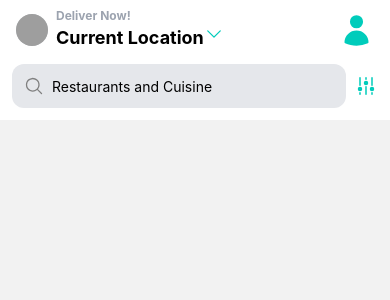
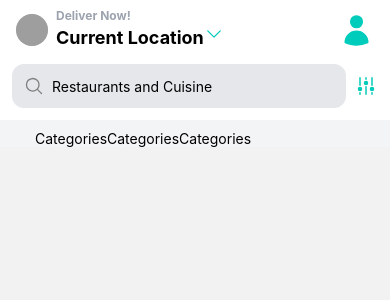
Before and after one commit to Lukyord/deliveroo-clone, a React Native app: screen /Home in a window 390 px wide. Shown: the top 300 px of the page. Built offline with nearby package versions, Linux system fonts and the light colour scheme; grey boxes are pictures that could not be loaded.

Commit message:
structure category

```diff
--- a/screens/HomeScreen/Components/MainBody.js
+++ b/screens/HomeScreen/Components/MainBody.js
@@ -1,6 +1,7 @@
 import React from "react";
 import { Text, View, Image, TextInput, ScrollView } from "react-native";
+import Categories from "./features/Categories";
 
 export default function MainBody() {
-  return <ScrollView></ScrollView>;
+  return <Categories />;
 }
--- /dev/null
+++ b/screens/HomeScreen/Components/features/Categories.js
@@ -0,0 +1,20 @@
+import { ScrollView } from "react-native";
+import React from "react";
+import CategoriesCard from "./CategoriesCard";
+
+export default function Categories() {
+  return (
+    <ScrollView
+      className="bg-gray-100"
+      contentContainerStyle={{
+        paddingHorizontal: 35,
+        paddingTop: 10,
+      }}
+      horizontal
+    >
+      <CategoriesCard imgUrl="https:/links.papareact.com/wru" title="testing" />
+      <CategoriesCard imgUrl="https:/links.papareact.com/wru" title="testing" />
+      <CategoriesCard imgUrl="https:/links.papareact.com/wru" title="testing" />
+    </ScrollView>
+  );
+}
--- /dev/null
+++ b/screens/HomeScreen/Components/features/CategoriesCard.js
@@ -0,0 +1,10 @@
+import { View, Text } from "react-native";
+import React from "react";
+
+export default function CategoriesCard() {
+  return (
+    <View>
+      <Text>Categories</Text>
+    </View>
+  );
+}
--- a/screens/HomeScreen/HomeScreen.js
+++ b/screens/HomeScreen/HomeScreen.js
@@ -1,9 +1,9 @@
 import { useNavigation } from "@react-navigation/core";
 import React, { useLayoutEffect } from "react";
 import { SafeAreaView } from "react-native-safe-area-context";
-import Header from "./Components/Header";
-import SearchBar from "./Components/SearchBar";
-import MainBody from "./Components/MainBody";
+import Header from "./components/Header";
+import SearchBar from "./components/SearchBar";
+import MainBody from "./components/MainBody";
 
 export default function HomeScreen() {
   const navigation = useNavigation();
--- a/tailwind.config.js
+++ b/tailwind.config.js
@@ -4,7 +4,8 @@ module.exports = {
     "./App.{js,jsx,ts,tsx}",
     "./screens/**/*.{js,jsx,ts,tsx}",
     "./screens/HomeScreen/**/*.{js,jsx,ts,tsx}",
-    "./screens/HomeScreen/Components/**/*.{js,jsx,ts,tsx}",
+    "./screens/HomeScreen/components/**/*.{js,jsx,ts,tsx}",
+    "./screens/HomeScreen/components/features/**/*.{js,jsx,ts,tsx}",
   ],
   theme: {
     extend: {},
```
